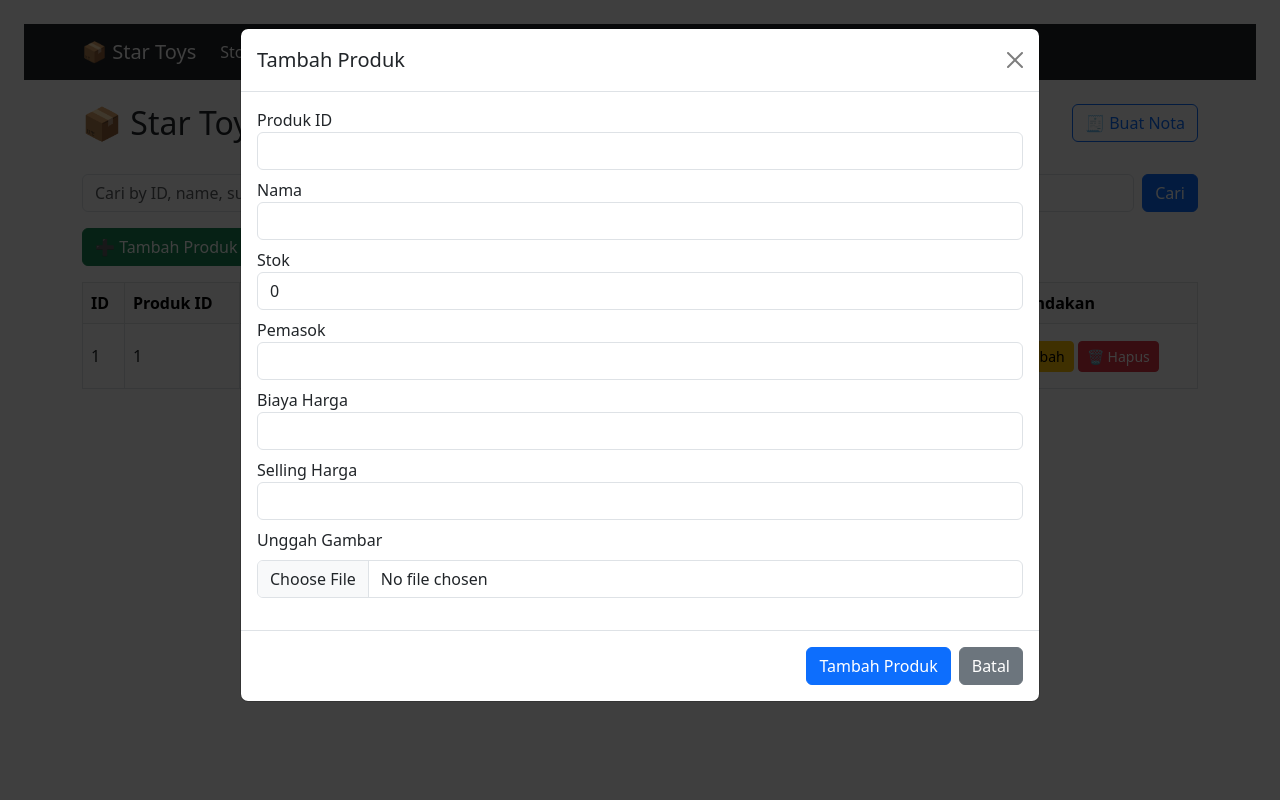
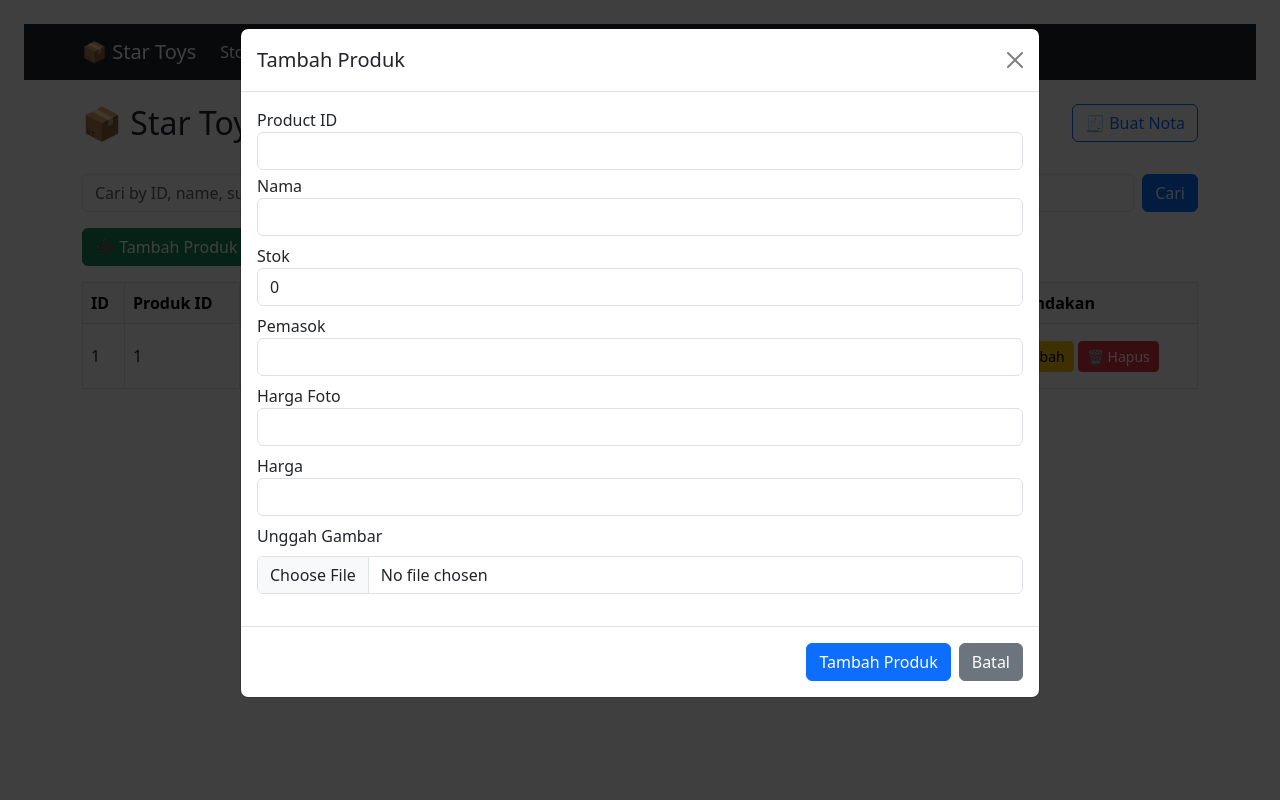
Before and after one commit to kevinherman1104/inventory_starToys, a Flask app: page / in a window 1280 px wide, after a click on "➕ Tambah Produk". Run offline with Flask 3, Linux system fonts and the light colour scheme; tables that the repository leaves empty or names only in its code hold one stand-in row (Sample ...); data that the repository does not hold is empty; some libraries are stand-ins or nearby versions.

Commit message:
add changes to index html especailly on dup id

```diff
--- a/app.py
+++ b/app.py
@@ -531,6 +531,20 @@ def format_rupiah(amount):
 
 app.jinja_env.filters["rupiah"] = format_rupiah
 
+@app.route("/check_product_id/<product_id>")
+def check_product_id(product_id):
+    """Check if product_id already exists in inventory."""
+    conn = get_connection()
+    cursor = conn.cursor(dictionary=True)
+    cursor.execute("SELECT id, product_id, name FROM inventory WHERE product_id = %s", (product_id,))
+    existing = cursor.fetchone()
+    conn.close()
+
+    if existing:
+        return jsonify({"exists": True, "name": existing["name"], "id": existing["id"]})
+    else:
+        return jsonify({"exists": False})
+
 
 if __name__ == "__main__":
     if not os.path.exists(UPLOAD_FOLDER):
--- a/templates/index.html
+++ b/templates/index.html
@@ -83,8 +83,8 @@
                   data-name="{{ row.name }}"
                   data-stock="{{ row.stock }}"
                   data-supplier="{{ row.supplier }}"
-                  data-cost="{{ row.cost_price | rupiah}}"
-                  data-price="{{ row.selling_price | rupiah}}"
+                  data-cost="{{ row.cost_price}}"
+                  data-price="{{ row.selling_price}}"
                   data-image="{{ row.image_url }}"
                   data-bs-toggle="modal" data-bs-target="#editModal">
             Ubah
@@ -145,8 +145,9 @@
           </div>
 
           <div class="modal-body">
-            <label>Produk ID</label>
-            <input type="text" name="product_id" class="form-control mb-2" required>
+            <label>Product ID</label>
+            <input type="text" name="product_id" id="add_product_id" class="form-control mb-1" required>
+            <small id="add_product_error" class="text-danger" style="display:none;">Product ID sudah terdaftar.</small>
 
             <label>Nama</label>
             <input type="text" name="name" class="form-control mb-2" required>
@@ -157,11 +158,11 @@
             <label>Pemasok</label>
             <input type="text" name="supplier" class="form-control mb-2">
 
-            <label>Biaya Harga</label>
-            <input type="number" step="0.01" name="cost_price" class="form-control mb-2">
+            <label>Harga Foto</label>
+            <input type="text" name="cost_price" id="add_cost" class="form-control mb-2" oninput="formatRupiahInput(this)" required>
 
-            <label>Selling Harga</label>
-            <input type="number" step="0.01" name="selling_price" class="form-control mb-2">
+            <label>Harga </label>
+           <input type="text" name="selling_price" id="add_price" class="form-control mb-2" oninput="formatRupiahInput(this)" required>
 
             <!-- Upload new image -->
             <div class="mb-3">
@@ -196,9 +197,12 @@
         </div>
 
         <div class="modal-body py-2">
+
+          <!-- ✅ Fixed ID naming -->
           <div class="mb-2">
-              <label class="form-label">Produk ID</label>
-              <input type="text" class="form-control form-control-sm" id="edit_product_id" name="product_id" required>
+            <label>Product ID</label>
+            <input type="text" name="product_id" id="edit_product_id" class="form-control mb-1" required>
+            <small id="edit_product_error" class="text-danger" style="display:none;">Product ID sudah terdaftar.</small>
           </div>
 
           <div class="mb-2">
@@ -217,18 +221,21 @@
           </div>
 
           <div class="mb-2">
-              <label class="form-label">Biaya</label>
-              <input type="number" step="0.01" class="form-control form-control-sm" id="edit_cost" name="cost_price" required>
+            <label class="form-label">Harga Foto</label>
+            <input type="text" name="cost_price" id="edit_cost" class="form-control form-control-sm"
+                   oninput="formatRupiahInput(this)" required>
           </div>
 
           <div class="mb-2">
-              <label class="form-label">Harga</label>
-              <input type="number" step="0.01" class="form-control form-control-sm" id="edit_price" name="selling_price" required>
+            <label class="form-label">Harga Jual</label>
+            <input type="text" name="selling_price" id="edit_price" class="form-control form-control-sm"
+                   oninput="formatRupiahInput(this)" required>
           </div>
 
           <div class="mt-3">
             <label class="form-label">Gambar Saat Ini</label><br>
-              <img id="edit_current_image" src="" alt="Tidak Ada Gambar" class="img-thumbnail mb-2" style="max-width:120px;">
+            <img id="edit_current_image" src="" alt="Tidak Ada Gambar"
+                 class="img-thumbnail mb-2" style="max-width:120px;">
             <input type="hidden" id="existing_image" name="existing_image">
           </div>
 
@@ -384,6 +392,96 @@ document.addEventListener('DOMContentLoaded', () => {
   }
 });
 
+// --------------------------
+// 🔹 Format Rupiah in Inputs
+// --------------------------
+function formatRupiahInput(input) {
+  let value = input.value.replace(/[^\d]/g, ""); // remove non-numeric
+  if (!value) {
+    input.value = "";
+    return;
+  }
+  const formatted = new Intl.NumberFormat("id-ID").format(value);
+  input.value = "Rp " + formatted;
+}
+
+// ======================================================
+// 🔹 Utility: Clean Rupiah Inputs Before Submit
+// ======================================================
+function cleanRupiahInputs(form) {
+  form.querySelectorAll("input[name='cost_price'], input[name='selling_price']").forEach(input => {
+    input.value = input.value.replace(/[^\d]/g, "") || "0"; // only digits before sending to backend
+  });
+}
+
+// ======================================================
+// 🔹 Async: Check if Product ID already exists in DB
+// ======================================================
+async function checkDuplicateProductId(productId, currentId = null) {
+  if (!productId) return false;
+
+  try {
+    const res = await fetch(`/check_product_id/${encodeURIComponent(productId)}`);
+    const data = await res.json();
+
+    // ✅ If exists and not the same product being edited → duplicate
+    if (data.exists && (!currentId || data.id != currentId)) {
+      return true; // duplicate found
+    }
+  } catch (err) {
+    console.error("❌ Error checking Product ID:", err);
+  }
+  return false;
+}
+
+// ======================================================
+// 🔹 Handle Add Product Submit
+// ======================================================
+document.getElementById("addForm")?.addEventListener("submit", async function (e) {
+  e.preventDefault();
+
+  const productInput = document.getElementById("add_product_id");
+  const productId = productInput.value.trim();
+
+  // Validate duplicate Product ID
+  const isDuplicate = await checkDuplicateProductId(productId);
+  if (isDuplicate) {
+    alert(`⚠️ Product ID "${productId}" sudah terdaftar. Silakan gunakan ID lain.`);
+    productInput.focus();
+    return;
+  }
+
+  // Clean Rupiah formatting before submit
+  cleanRupiahInputs(this);
+
+  // Submit if valid
+  this.submit();
+});
+
+// ======================================================
+// 🔹 Handle Edit Product Submit
+// ======================================================
+document.getElementById("editForm")?.addEventListener("submit", async function (e) {
+  e.preventDefault();
+
+  const productInput = document.getElementById("edit_product_id");
+  const productId = productInput.value.trim();
+  const currentId = document.getElementById("edit_id").value; // to allow editing same product
+
+  // Validate duplicate Product ID
+  const isDuplicate = await checkDuplicateProductId(productId, currentId);
+  if (isDuplicate) {
+    alert(`⚠️ Product ID "${productId}" sudah terdaftar. Silakan gunakan ID lain.`);
+    productInput.focus();
+    return;
+  }
+
+  // Clean Rupiah formatting before submit
+  cleanRupiahInputs(this);
+
+  // Submit if valid
+  this.submit();
+});
 
   </script>
 
```
Also changed, not shown: other parts of templates/index.html (+3 -2 lines), static/uploads/Screenshot_33.png (added). Lines whose indentation alone changed are shown as unchanged.
